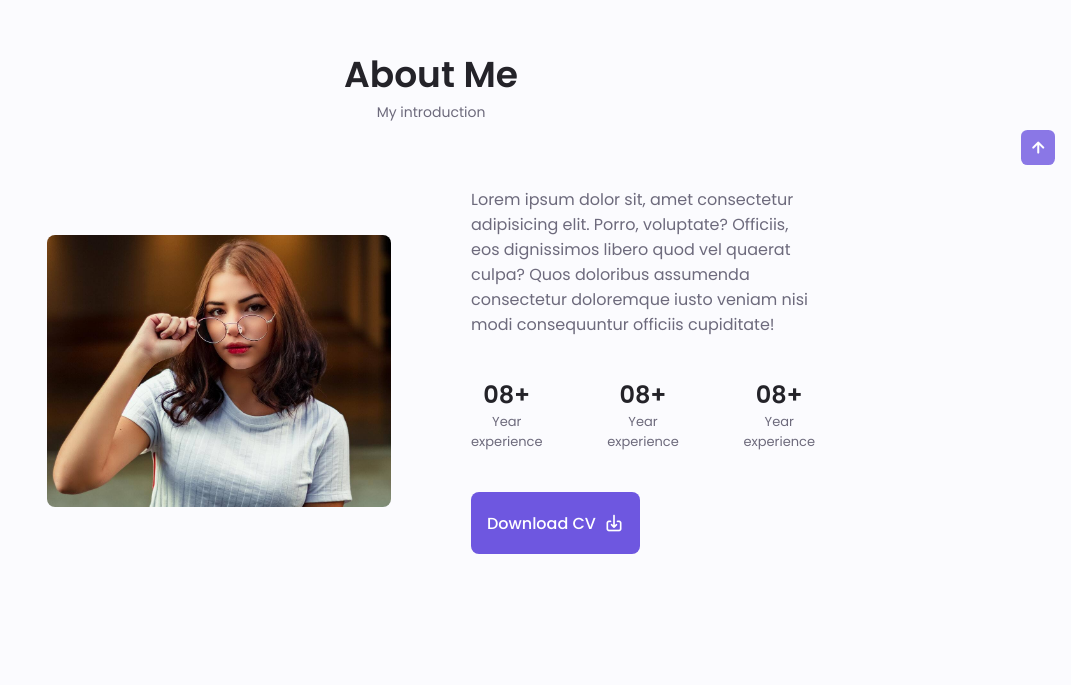
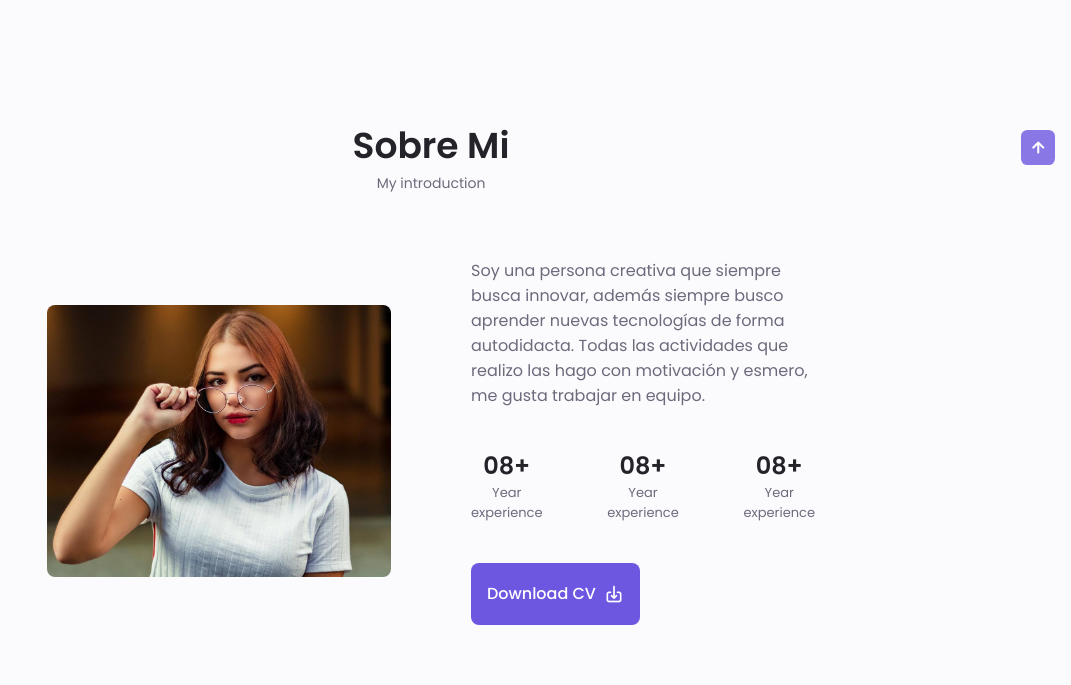
Before and after one commit to dyeqos/dyeqos.github.io, a plain HTML site: page index.html in a window 1280 px wide. Shown: the part 795-1480 px from the top of the page, without its empty margins (209-1280 px from the left). Drawn offline with nearby package versions, Linux system fonts and the light colour scheme.

Commit message:
cambio del curriculum

```diff
--- a/assets/css/styles.css
+++ b/assets/css/styles.css
@@ -139,7 +139,8 @@ img{
 /*==================== REUSABLE CSS CLASSES ====================*/
 
 .section{
-    padding: 2rem 0 4rem;
+    padding: 4.2rem 0 4rem;
+
 }
 
 .section__title{
--- a/index.html
+++ b/index.html
@@ -122,7 +122,7 @@
 
             <!--==================== ABOUT ====================-->
             <section class="about section" id="about">
-                <h2 class="section__title">About Me</h2>
+                <h2 class="section__title">Sobre Mi</h2>
                 <span class="section__subtitle"> My introduction</span>
 
                 <div class="about__container container grid">
@@ -130,9 +130,9 @@
 
                     <div class="about__data">
                         <p class="about__description">
-                            Lorem ipsum dolor sit, amet consectetur adipisicing elit. Porro, voluptate? Officiis,
-                            eos dignissimos libero quod vel quaerat culpa? Quos doloribus assumenda consectetur doloremque
-                            iusto veniam nisi modi consequuntur officiis cupiditate!
+                            Soy una persona creativa que siempre busca innovar, además siempre busco aprender nuevas tecnologías
+                            de forma autodidacta. Todas las actividades que realizo las hago con motivación y esmero, me gusta
+                            trabajar en equipo.
                         </p>
                         <div class="about__info">
                             <div>
@@ -150,7 +150,7 @@
                         </div>
 
                         <div class="about__buttons">
-                            <a download="" href="./assets/pdf/Alexa-Cv.pdf" class="button button--flex">
+                            <a download="" href="./assets/pdf/Curriculum_Diego_Calvi_Luna.pdf" class="button button--flex">
                                 Download CV<i class="uil uil-download-alt button__icon"></i>
                             </a>
                         </div>
```
Also changed, not shown: 2 other files.
